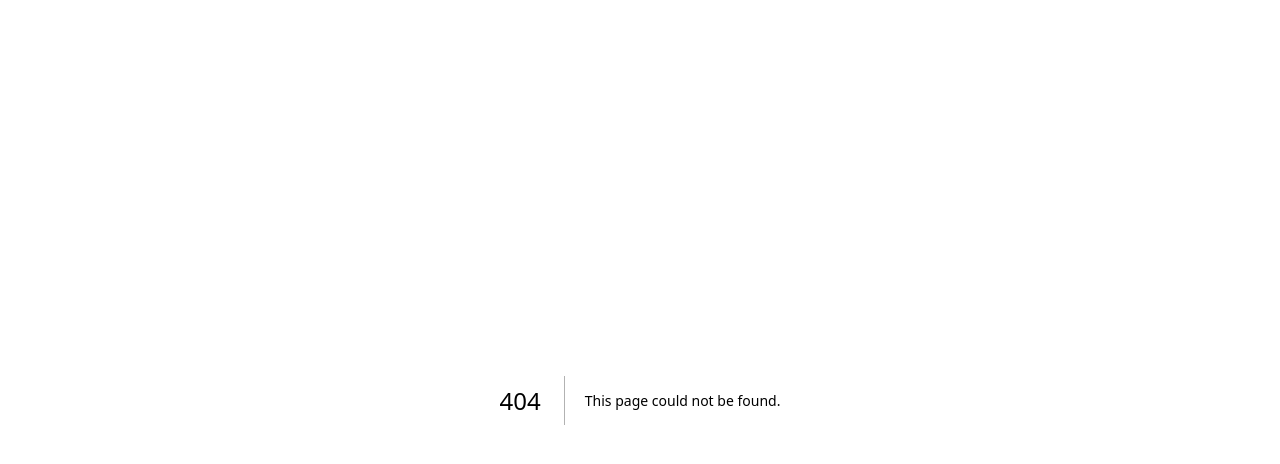
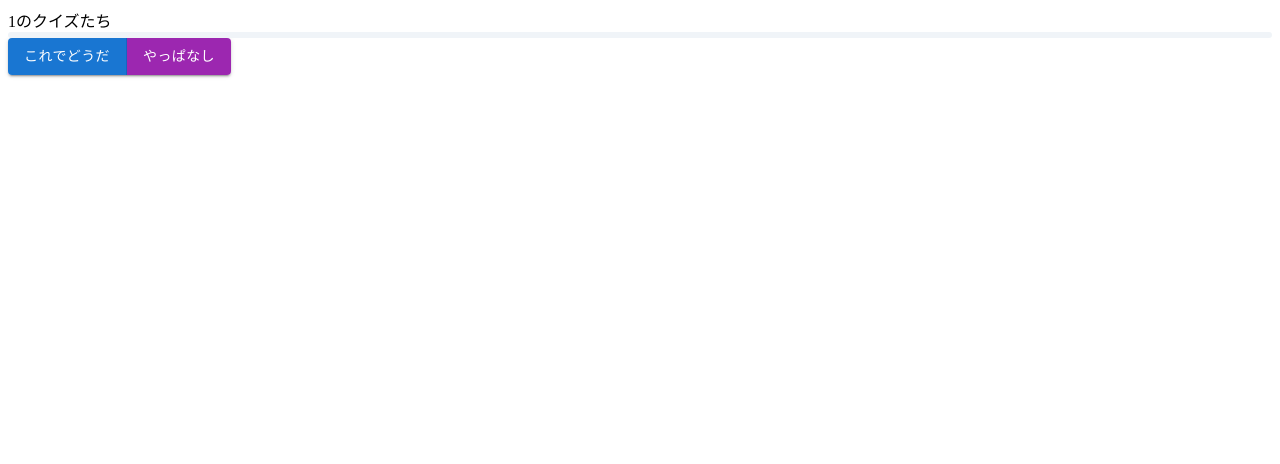
Before and after one commit to Eigo-Mt-Fuji/catchup-nextjs-13-14, a Next.js app: page /quiz/1 in a window 1280 px wide. Before the commit this address had no page. Shown: the top 464 px of the page. Built offline with nearby package versions, Linux system fonts and the light colour scheme.

Commit message:
add quiz page ui

```diff
--- a/package.json
+++ b/package.json
@@ -12,17 +12,18 @@
     "@emotion/react": "^11.11.1",
     "@emotion/styled": "^11.11.0",
     "@mui/icons-material": "^5.14.14",
+    "@mui/joy": "^5.0.0-beta.14",
     "@types/node": "20.5.8",
     "@types/react": "18.2.21",
     "@types/react-dom": "18.2.7",
     "eslint": "8.48.0",
     "eslint-config-next": "13.4.19",
+    "nanoid": "^5.0.3",
     "next": "^14.0.2",
     "react": "18.2.0",
     "react-dom": "18.2.0",
     "react-dropzone": "^14.2.3",
-    "typescript": "5.2.2",
-    "@mui/joy":"^5.0.0-beta.14"
+    "typescript": "5.2.2"
   },
   "devDependencies": {
     "aws-cdk-lib": "2.84.0",
--- /dev/null
+++ b/src/app/quiz/[theme]/page.tsx
@@ -0,0 +1,33 @@
+'use client';
+
+// Page component for the quiz
+
+import React, { useState } from 'react';
+
+// 開発のポイントがいくつあるか探りながら、丁寧にやるんだぞ
+// Figma デザイン - Storybook デザインシステム - Next.js/React
+
+// import { useHistory } from 'react-router-dom';
+// import { useTranslation } from 'react-i18next';
+import { QuizContext, IQuizContext } from '@/hooks/quiz-context';
+// TODO: export default  vs named export
+import QuizForm from '@/components/parts/quiz-form';
+import { useParams } from 'next/navigation';
+import { Params } from 'next/dist/shared/lib/router/utils/route-matcher';
+
+export default function QuizPage() {
+    // useParams only works in Client Components
+    const params: Params = useParams();
+    const c: IQuizContext ={
+        theme: params.theme,
+    }
+//   const { t } = useTranslation();
+
+//   const history = useHistory();
+
+return (
+        <QuizContext.Provider value={c}>
+            <QuizForm />
+        </QuizContext.Provider>
+    );
+};
--- /dev/null
+++ b/src/components/parts/quiz-form/index.tsx
@@ -0,0 +1,83 @@
+'use client';
+
+import { QuizContext } from "@/hooks/quiz-context"
+import { useContext, useState } from "react"
+import { QuizQuestion } from '../../../types/quiz-question';
+import { generateId }from '@/modules/generate-id'
+import { LinearProgress } from "@mui/joy";
+import QuizQuestionItem from "../quiz-question-item";
+import Button from '@mui/material/Button';
+import ButtonGroup from '@mui/material/ButtonGroup';
+export default function QuizForm() {
+    // コンポーネントの useContext() 呼び出しは、同じコンポーネントから返されるプロバイダの影響を受けません。対応する <Context.Provider> は、useContext() を呼び出すコンポーネントの上にある必要があります。
+    // あるコンテクストのプロバイダが異なる value を受け取ると、当該プロバイダより下にありそのコンテクストを使用しているすべての子コンポーネントは、React によって自動的に再レンダーされます。前の値と次の値は、Object.is で比較されます。memo を使って再レンダーをスキップする場合でも、子コンポーネントがコンテクストから新しい値を受け取ることによる再レンダーは妨げられません。
+        // ツリーの深くにデータを渡す
+        // コンテクスト経由で渡されたデータの更新
+        // フォールバックとなるデフォルト値の指定
+        // ツリーの一部でコンテクストの値を上書きする
+        // オブジェクトや関数を渡すときの再レンダーの最適化
+    const value = useContext(QuizContext);
+    const [currentQuestion, setCurrentQuestion] = useState<number>(0);
+
+    //   const { state } = useQuizContext();
+    //   const { questions, answers, currentQuestion, score, isFinished } = state;
+    //   const [isAnswered, setIsAnswered] = useState(false);
+    //   const { handleAnswer, handleNextQuestion } = useQuiz();
+
+    //   const handleAnswerClick = (answer: string) => {
+    //     handleAnswer(answer);
+    //     setIsAnswered(true);
+    //   };
+
+    //   const handleNextQuestionClick = () => {
+    //     setIsAnswered(false);
+    //     handleNextQuestion();
+    //   };
+
+    //   const handleFinishClick = () => {
+    //     history.push('/result');
+    //   };
+
+    // filter -> filter((q) => q.theme === value.theme); is auto complete(excellent)
+    const questions: QuizQuestion[] = [
+        {
+            id: generateId(),
+            theme: "theme1",
+            order: 1,
+            question: "What you want to do?",
+            answers: ["Have a Lunch", "Think about peace"],
+            correctAnswer: "Think about peace"
+        },
+        {
+            id: generateId(),
+            theme: "theme2",
+            order: 1,
+            question: "Look for the outcast",
+            answers: ["CloudRun", "Appsync", "Amplify", "EC2"],
+            correctAnswer: "CloudRun"
+        },
+        {
+            id: generateId(),
+            theme: "theme1",
+            order: 2,
+            question: "Which do you like better?",
+            answers: ["Cat", "Dog"],
+            correctAnswer: "Cat"
+        },
+    ].filter((q) => q.theme === value.theme);
+
+    // form for answering questions
+    return (
+        <>
+            <div>{value.theme}のクイズたち</div>
+            <div className="quiz">
+                <LinearProgress value={currentQuestion / questions.length}/>
+                {questions.map((question, index) => <QuizQuestionItem question={question} index={index} />)}
+                <ButtonGroup variant="contained" aria-label="contained button group">
+                    <Button color="primary">これでどうだ</Button>
+                    <Button color="secondary">やっぱなし</Button>
+                </ButtonGroup>
+            </div>
+        </>
+    )
+}
--- /dev/null
+++ b/src/components/parts/quiz-question-item/index.tsx
@@ -0,0 +1,26 @@
+'use client';
+
+import { QuizQuestion } from "@/types/quiz-question";
+import { useState } from "react";
+import Radio from '@mui/material/Radio';
+import RadioGroup from '@mui/material/RadioGroup';
+import FormControlLabel from '@mui/material/FormControlLabel';
+import FormControl from '@mui/material/FormControl';
+import FormLabel from '@mui/material/FormLabel';
+
+export default function QuizQuestionItem({ question, index }: { question: QuizQuestion, index: number }) {
+    const [answer, setAnswer] = useState<string|undefined>();
+    const handleChange = (event: React.ChangeEvent<HTMLInputElement>) => {
+        setAnswer(event.target.value);
+    }
+    return (
+        <FormControl>
+            <FormLabel id="demo-radio-buttons-group-label"><span className="question-label">Q#{index}. {question.question}</span></FormLabel>
+            <RadioGroup aria-labelledby="demo-controlled-radio-buttons-group" name={`question${index}`} value={answer} onChange={handleChange}>
+                {question.answers.map((a, _) => {
+                    return (<FormControlLabel value={a} control={<Radio />} label={a} />)
+                })}
+            </RadioGroup>
+        </FormControl>
+    )
+}
--- /dev/null
+++ b/src/hooks/quiz-context/index.ts
@@ -0,0 +1,7 @@
+'use client';
+import { createContext } from "react";
+
+export interface IQuizContext {
+    theme: string;
+}
+export const QuizContext = createContext<IQuizContext>({theme: "theme1"})
--- /dev/null
+++ b/src/modules/generate-id.ts
@@ -0,0 +1,5 @@
+import { nanoid } from 'nanoid'
+
+export function generateId() :string {
+    return nanoid()
+}
--- /dev/null
+++ b/src/types/quiz-question.ts
@@ -0,0 +1,9 @@
+type QuizQuestionId = string;
+export type QuizQuestion = {
+    id: QuizQuestionId;
+    theme: string;
+    order: number;
+    question: string;
+    answers: string[];
+    correctAnswer: string;
+}
```
Also changed, not shown: src/app/quiz/page.tsx (deleted, +0 -69 lines), src/hooks/question/index.ts (added), src/hooks/quiz-result/index.ts (added), src/hooks/use-quiz/index.ts (added), 1 other file (tests, documents, lock files or other folders).
